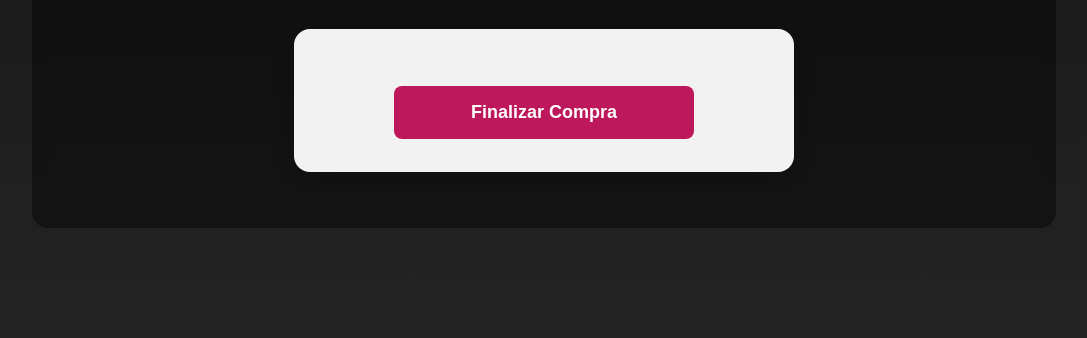
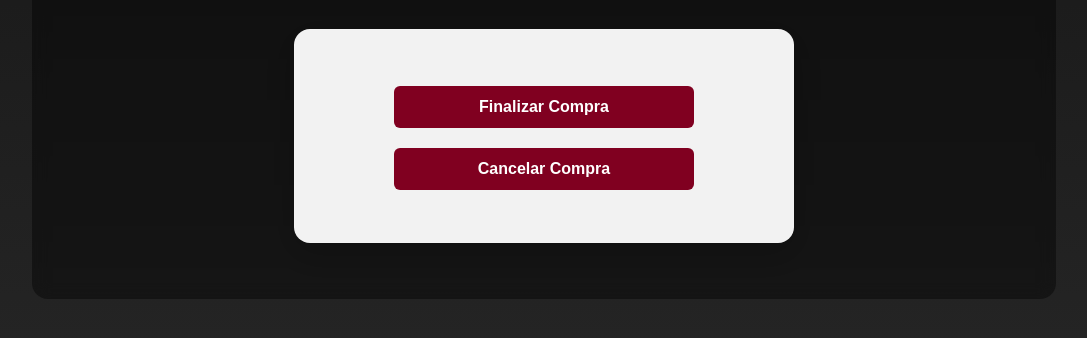
Before and after one commit to CodeScripter7/ESFRT_Ticket, a plain HTML site: page pages/resumen.html in a window 1280 px wide. Shown: the part 82-420 px from the top of the page, without its empty margins (96-1183 px from the left). Drawn offline with Linux system fonts and the light colour scheme.

Commit message:
botones add

```diff
--- a/css/resumen.css
+++ b/css/resumen.css
@@ -76,38 +76,32 @@ body {
 #summary-content strong {
   color: #be185d;
 }
-
-.btn {
-  width: 100%;
-  max-width: 300px;
-  padding: 1rem 2rem;
-  background-color: #be185d;
-  color: white;
-  text-decoration: none;
-  border-radius: 0.5rem;
-  font-size: 1.125rem;
-  font-weight: 600;
-  text-align: center;
-  transition: all 0.2s ease-in-out;
-  cursor: pointer;
-  border: none;
-  margin: 1.5rem auto 0;
-  display: block;
-  position: relative;
-  overflow: hidden;
-}
-
 .btn:hover {
-  background-color: #9d174d;
-  transform: translateY(-2px);
-  box-shadow: 0 4px 12px rgba(190, 24, 93, 0.3);
+  background-color: #b8860b;
+  transform: scale(1.05);
+  box-shadow: 0 4px 8px rgba(0, 0, 0, 0.2);
 }
 
 .btn:active {
-  transform: translateY(0);
-  box-shadow: 0 2px 8px rgba(190, 24, 93, 0.3);
+  background-color: #8b1a3b;
+  transform: scale(0.98);
 }
-
+.btn-return-inicio,
+.btn {
+  display: block;
+  background-color: #800020;
+  color: white;
+  padding: 12px 24px;
+  text-decoration: none;
+  border-radius: 6px;
+  margin: 10px auto 20px;
+  font-size: 16px;
+  font-weight: bold;
+  text-align: center;
+  transition: all 0.3s ease;
+  width: 300px;
+  border: none;
+}
 /* Responsive */
 @media (max-width: 640px) {
   .container {
--- a/css/style-btn-funciones.css
+++ b/css/style-btn-funciones.css
@@ -6,7 +6,7 @@
   padding: 12px 24px;
   text-decoration: none;
   border-radius: 6px;
-  margin: 20px auto 40px;
+  margin: 10px auto 20px;
   font-size: 16px;
   font-weight: bold;
   text-align: center;
--- a/pages/resumen.html
+++ b/pages/resumen.html
@@ -6,6 +6,7 @@
     <title>Teatro - Resumen de Compra</title>
 
     <link rel="stylesheet" href="../css/resumen.css" />
+    <link rel="stylesheet" href="../css/style-btn-funciones.css" />
   </head>
   <body>
     <div class="container">
@@ -17,8 +18,16 @@
         <button class="btn" onclick="finalizePurchase()">
           Finalizar Compra
         </button>
+        <button class="btn-return-inicio" onclick="volverALaPaginaPrincipal()">
+          Cancelar Compra
+        </button>
       </div>
     </div>
+    <script>
+      function volverALaPaginaPrincipal() {
+        window.location.href = "../index.html";
+      }
+    </script>
     <script src="../js/resumen.js"></script>
   </body>
 </html>
```
Also changed, not shown: pages/funciones.html (+8 -0 lines).
